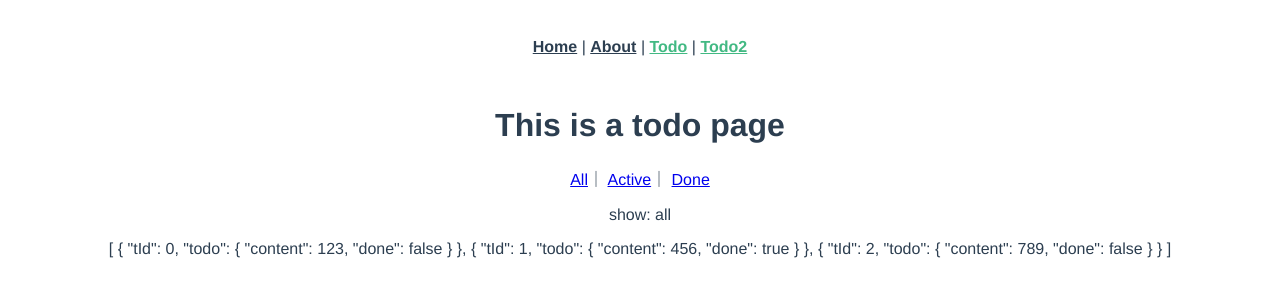
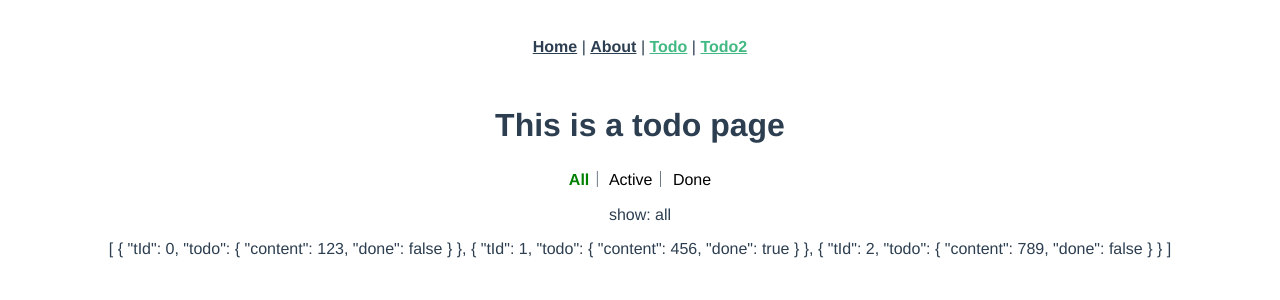
Before and after one commit to henrykohl/vue.js-project, a Vue app: page /todo in a window 1280 px wide. Shown: the top 300 px of the page. Built offline with nearby package versions, Linux system fonts and the light colour scheme.

Commit message:
Add filter button style

```diff
--- a/src/views/Todo.vue
+++ b/src/views/Todo.vue
@@ -40,3 +40,14 @@ export default {
   }
 }
 </script>
+
+<style scoped>
+.todo a{
+  color: black;
+  text-decoration: none;
+}
+.todo .router-link-exact-active{
+  color: green;
+  font-weight: bold;
+}
+</style>
```
